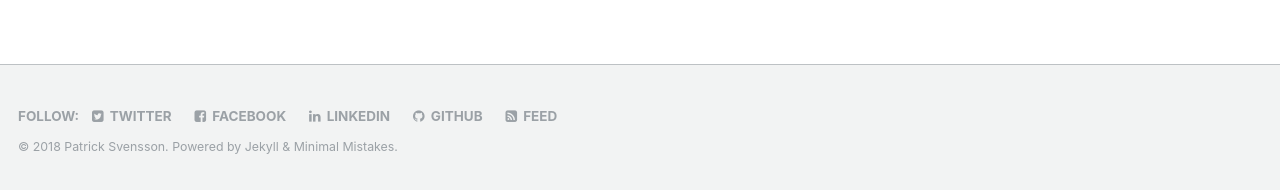
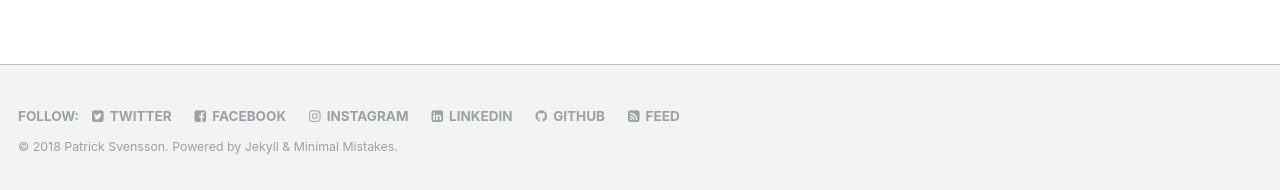
Before and after one commit to Patrickusaf/patrickusaf, a Jekyll site: the page built from index.html, in a window 1280 px wide. Shown: the part 707-897 px from the top of the page. Built offline with Jekyll 4.4.1, drawn with Linux system fonts in a browser that asks for light colours; the list of posts is cut into pages by our own code.

Commit message:
Update footer.html

```diff
--- a/_includes/footer.html
+++ b/_includes/footer.html
@@ -9,11 +9,11 @@
     {% if site.facebook.username %}
       <li><a href="https://www.facebook.com/{{ site.facebook.username }}"><i class="fa fa-fw fa-facebook-square" aria-hidden="true"></i> Facebook</a></li>
     {% endif %}
-    {% if site.instagram.username %}
-      <li><a href="https://instagram.com/{{ site.instagram.username }}"><i class="fa fa-fw fa-instagram" aria-hidden="true"></i> Instagram</a></li>
+    {% if site.author.instagram %}
+      <li><a href="https://instagram.com/{{ site.author.instagram }}"><i class="fa fa-fw fa-instagram" aria-hidden="true"></i> Instagram</a></li>
     {% endif %}
     {% if site.author.linkedin %}
-      <li><a href="https://linkedin.com/{{ site.author.linkedin }}"><i class="fa fa-fw fa-linkedin" aria-hidden="true"></i> LinkedIn</a></li>
+      <li><a href="https://linkedin.com/{{ site.author.linkedin }}"><i class="fa fa-fw fa-linkedin-square" aria-hidden="true"></i> LinkedIn</a></li>
     {% endif %}
     {% if site.author.github %}
       <li><a href="http://github.com/{{ site.author.github }}"><i class="fa fa-fw fa-github" aria-hidden="true"></i> GitHub</a></li>
```
